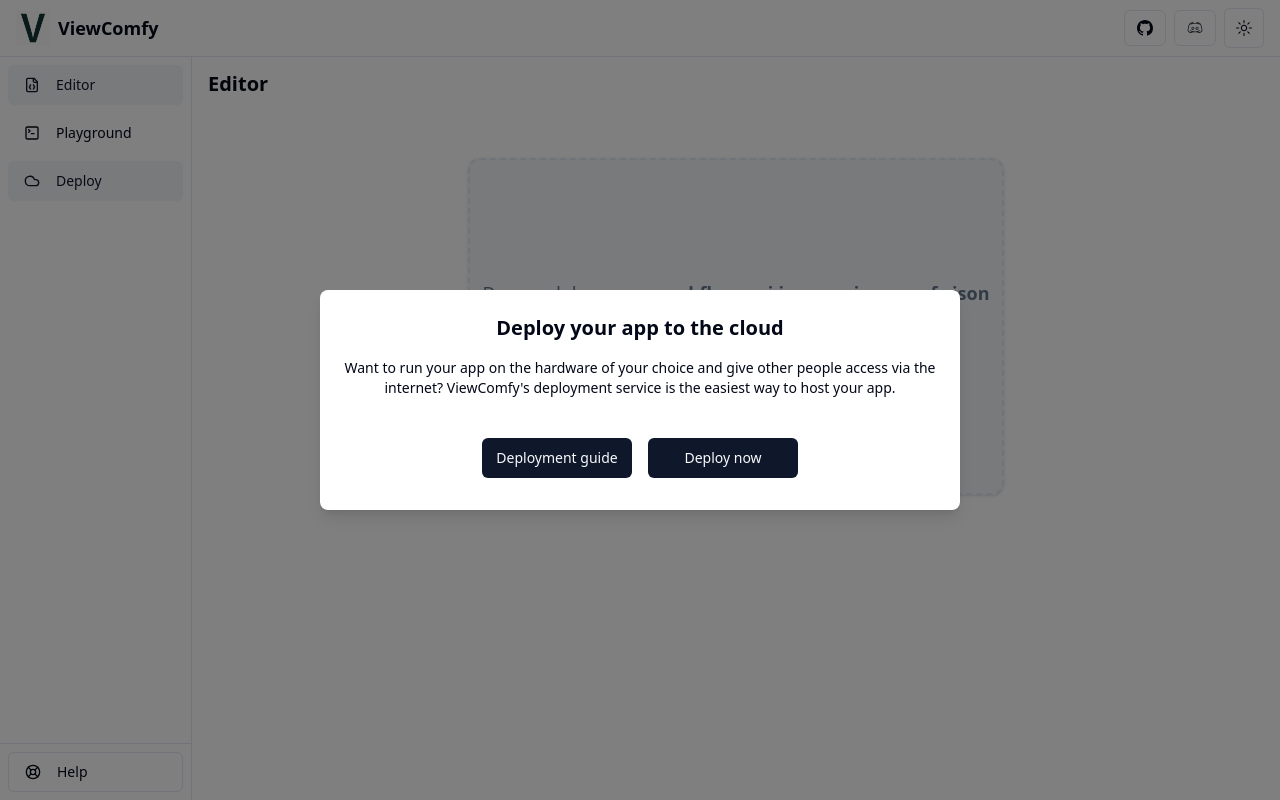
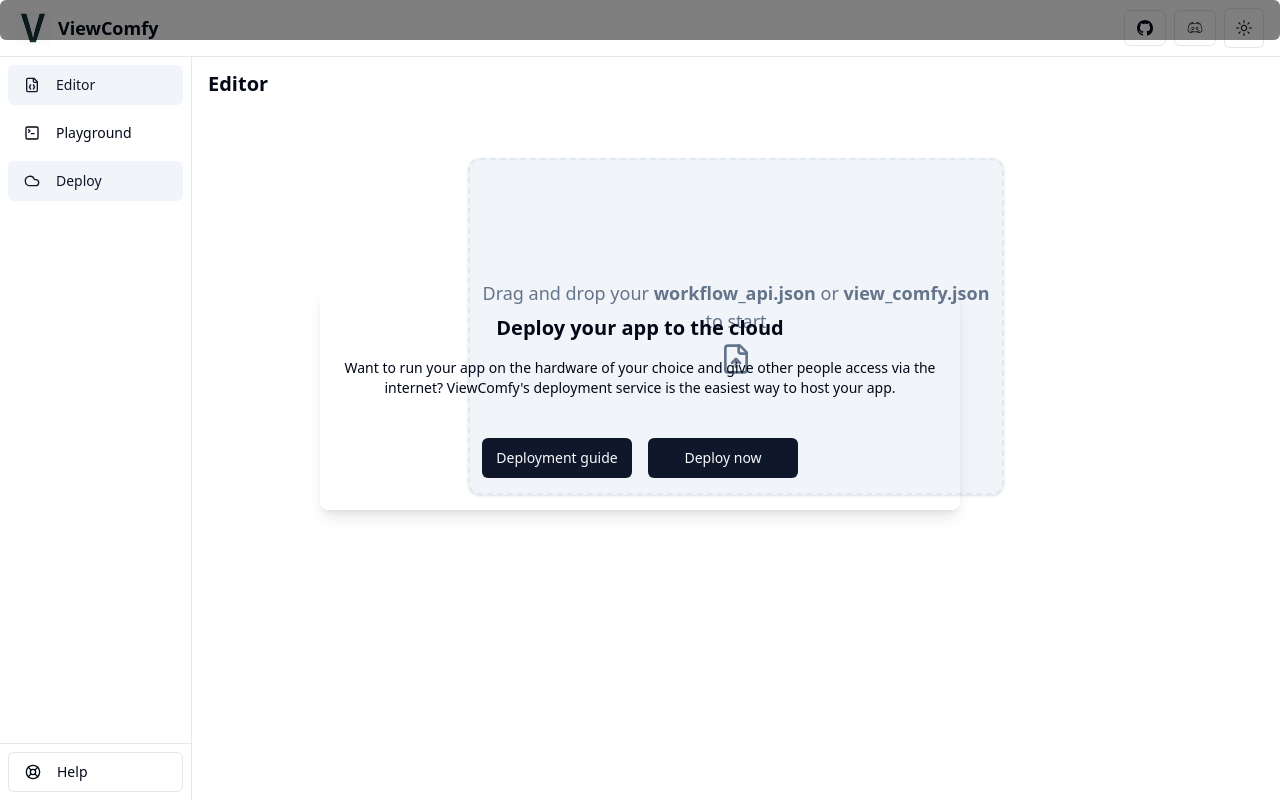
Before and after one commit to ViewComfy/ViewComfy, a Next.js app: page / in a window 1280 px wide. Both pictures are taken after a click on the button "Deploy". Built offline with nearby package versions, Linux system fonts and the light colour scheme.

Commit message:
fix the advance list and button getting out of the viewport

```diff
--- a/app/page.tsx
+++ b/app/page.tsx
@@ -29,10 +29,11 @@ export default function Page() {
             </div>
             {deployWindow &&
             <>
-                <div className="absolute inset-0 bg-black/50 z-10"
+                <Button className="absolute inset-0 bg-black/50 z-10"
                     onClick={() => setDeployWindow(false)}
-                />
-                <div className="absolute top-1/2 left-1/2 transform -translate-x-1/2 -translate-y-1/2 bg-white rounded-lg shadow-lg p-6 z-20">
+                >
+                </Button>
+                <div className="absolute top-1/2 left-1/2 transform -translate-x-1/2 -translate-y-1/2 rounded-lg shadow-lg p-6 z-20">
                     <h2 className="text-xl font-bold mb-4 text-center">Deploy your app to the cloud</h2>
                     <p className="text-sm mb-4 text-center">Want to run your app on the hardware of your choice and give other people access via the internet? ViewComfy&apos;s deployment service is the easiest way to host your app.</p>
                     <div className="flex justify-center py-2 space-x-4">
--- a/components/pages/playground/playground-form.tsx
+++ b/components/pages/playground/playground-form.tsx
@@ -49,14 +49,10 @@ export default function PlaygroundForm(props: {
 
 
     return (
-        <>
-            <ViewComfyForm form={form} onSubmit={onSubmit} inputFieldArray={inputFieldArray} advancedFieldArray={advancedFieldArray} isLoading={loading}>
-                <div className={cn("sticky bottom-0 p-4 bg-background w-full  rounded-md")}>
-                    <Button type="submit" className="w-full" disabled={loading}>
-                        Generate <WandSparkles className={cn("size-5 ml-2")} />
-                    </Button>
-                </div>
-            </ViewComfyForm>
-        </>
+        <ViewComfyForm form={form} onSubmit={onSubmit} inputFieldArray={inputFieldArray} advancedFieldArray={advancedFieldArray} isLoading={loading}>
+            <Button type="submit" className="w-full" disabled={loading}>
+                Generate <WandSparkles className={cn("size-5 ml-2")} />
+            </Button>
+        </ViewComfyForm>
     )
 }
--- a/components/view-comfy/view-comfy-form.tsx
+++ b/components/view-comfy/view-comfy-form.tsx
@@ -52,8 +52,9 @@ export function ViewComfyForm(args: {
             <form onSubmit={form.handleSubmit(onSubmit)} className="flex flex-col h-full w-full">
                 <div className="flex flex-row gap-x-2 flex-1 min-h-0">
                     <div className='flex-col flex-1 items-start gap-4 flex mr-1 min-h-0'>
-                        <div id="inputs-form" className="grid w-full items-start gap-2 h-full">
-                            <ScrollArea className="w-full h-full flex-1 rounded-md px-[5px] pr-4">
+                        <div id="inputs-form" className="flex flex-col w-full h-full">
+                            <ScrollArea className="flex-1 px-[5px] pr-4 pb-24"> {/* Added pb-24 for button space */}
+                                <div className="grid w-full items-start gap-4">
                                     {editMode && (
                                         <>
                                             <FormField
@@ -156,13 +157,18 @@ export function ViewComfyForm(args: {
                                             }
                                             return undefined;
                                         })}
-                                    {!editMode && (args.children)}
                                     </fieldset>
                                     {advancedFieldArray.fields.length > 0 && (
                                         <AdvancedInputSection advancedFieldArray={advancedFieldArray} form={form} editMode={editMode} isLoading={isLoading} />
                                     )}
                                     {editMode && (args.children)}
-                            </ScrollArea >
+                                </div>
+                            </ScrollArea>
+                            {!editMode && (
+                                <div className="sticky bottom-0 mt-auto p-4 bg-background/95 backdrop-blur supports-[backdrop-filter]:bg-background/60 border-t z-10">
+                                    {args.children}
+                                </div>
+                            )}
                         </div>
                     </div>
                     {editMode && (
```
Lines whose indentation alone changed are shown as unchanged.
